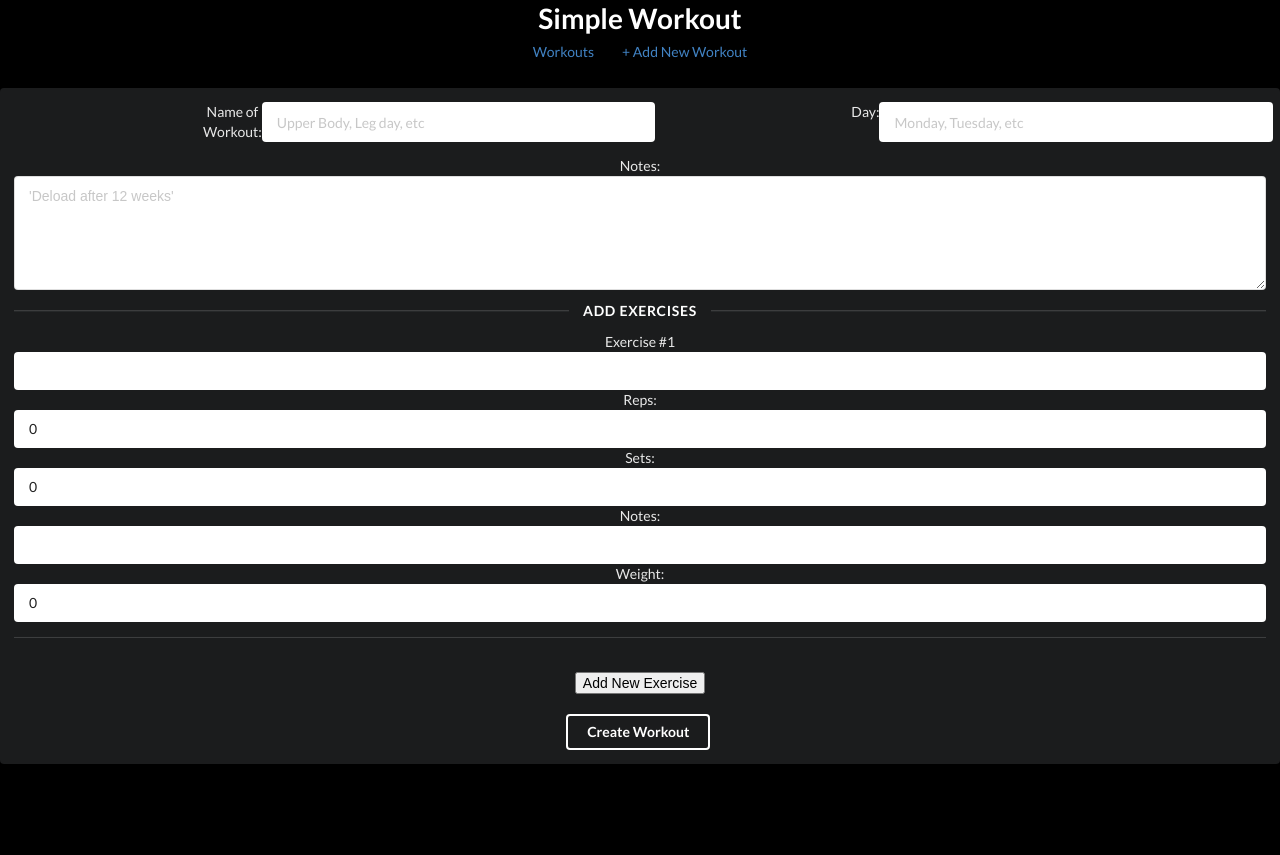
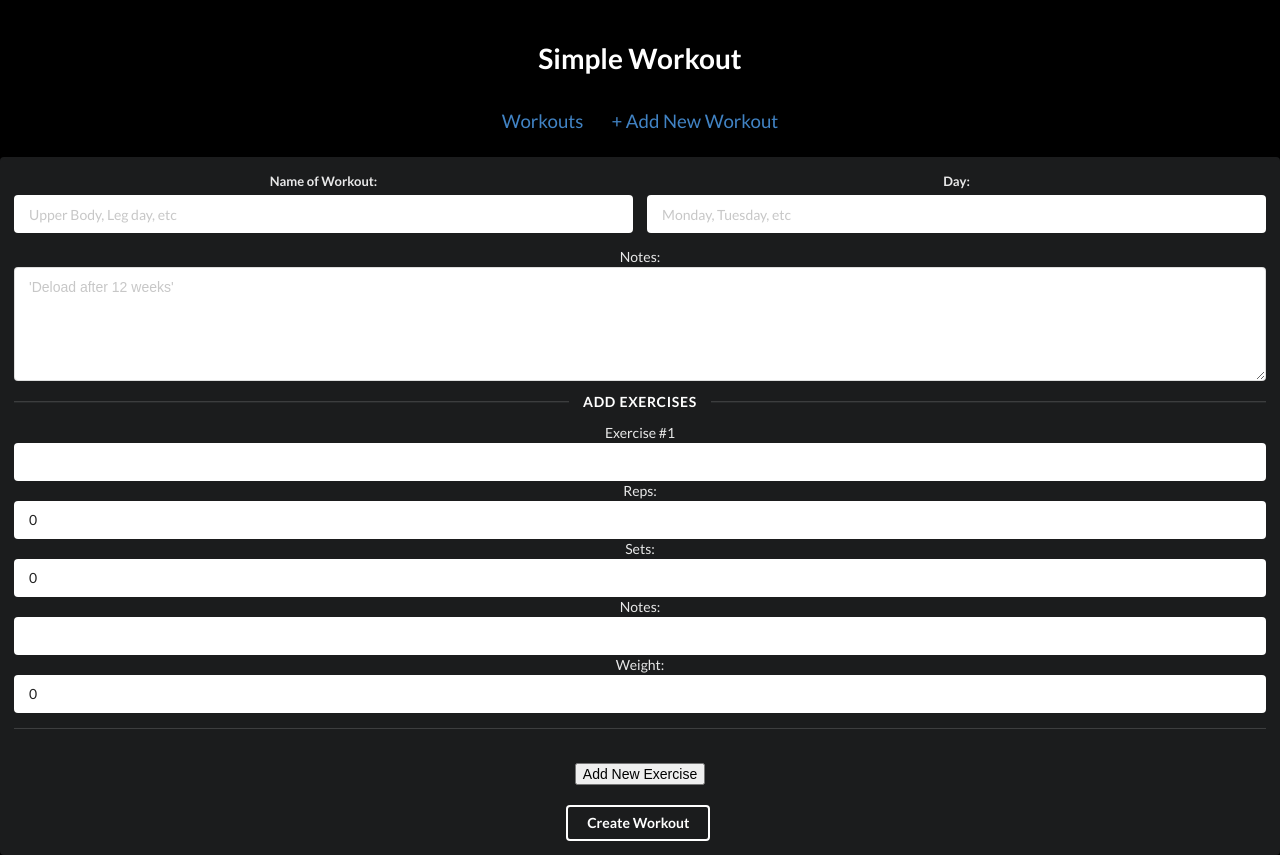
Before and after one commit to Zio-4/simple-workout-client, a React (Create React App) app: page /new_workout in a window 1280 px wide. Before the commit the page ends 800 px from the top, so only its background shows below. Built offline with nearby package versions, Linux system fonts and the light colour scheme; no server answers.

Commit message:
Fixing styling on workout form

```diff
--- a/src/App.css
+++ b/src/App.css
@@ -1,6 +1,7 @@
 .App {
   text-align: center;
   color: white;
+  font-size: 14pt;
 }
 
 .App-logo {
--- a/src/components/Header.js
+++ b/src/components/Header.js
@@ -2,7 +2,7 @@
 function Header() {
     return (
         <div>
-            <h1>Simple Workout</h1>
+            <h1 id="simple-workout-header">Simple Workout</h1>
         </div>
     )
 }
--- a/src/components/NewWorkoutForm.js
+++ b/src/components/NewWorkoutForm.js
@@ -45,14 +45,6 @@ function NewWorkoutForm({addNewWorkout}) {
         setExerciseFormData([...exerciseFormData, {...blankExercise}])
     }
 
-
-
-
-       /* function handleExerciseChange(e) {
-            setExerciseFormData({
-                ...exerciseFormData, [e.target.id]: e.target.value
-            })
-        } */
 
 
     function handleSubmit(e) {
@@ -149,25 +141,25 @@ function NewWorkoutForm({addNewWorkout}) {
             <div class="ui inverted segment">
                 <div class="ui inverted form">
                     <div class="two fields">
-                    <div class="field"></div>
+                        <div class="field">
                             <label>Name of Workout:</label>
-                        <input
+                            <input placeholder="Upper Body, Leg day, etc"
                             type="text"
                             id="name"
                             value={workoutFormData.name}
-                            placeholder="Upper Body, Leg day, etc"
                             onChange={handleChange}
                             />
-                    <div class="field"></div>
+                        </div>
+                        <div class="field">
                             <label>Day:</label>
-                        <input
+                            <input placeholder="Monday, Tuesday, etc"
                             type="text"
                             id="day"
                             value={workoutFormData.day}
                             placeholder="Monday, Tuesday, etc"
                             onChange={handleChange}
                             />
-
+                        </div>
                     </div>
                     <div class="field"></div>
                             <label>Notes:</label>
--- a/src/components/Workout.js
+++ b/src/components/Workout.js
@@ -7,7 +7,7 @@ function Workout({workout}) {
             <Link to={`/workouts/${workout.id}`}>
                 <div class="item">
                     <div class="content">
-                        <div class="header">{workout.name}</div>
+                        <div id="workout-name-home" class="header">{workout.name}</div>
                             {workout.day}
                     </div>
                 </div>
--- a/src/index.css
+++ b/src/index.css
@@ -17,6 +17,14 @@ code {
   background-color: black;
 }
 
+#simple-workout-header {
+  margin-top: 40px;
+}
+
+#workout-name-home {
+  font-size: 14pt;
+}
+
 #workouts-header {
   margin-top: 40px;
 }
@@ -28,3 +36,7 @@ code {
 #detailed-name {
   margin-top: 40px;
 }
+
+.ui.centered.grid {
+  margin-top: 15px;
+}
```
Lines whose indentation alone changed are shown as unchanged.
